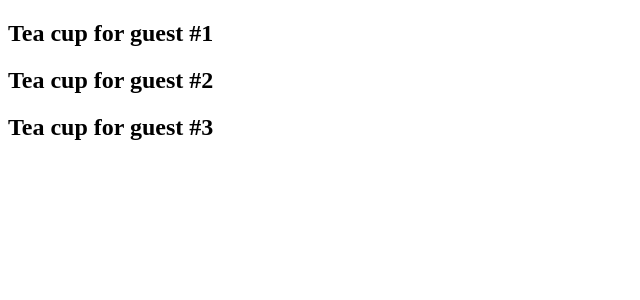
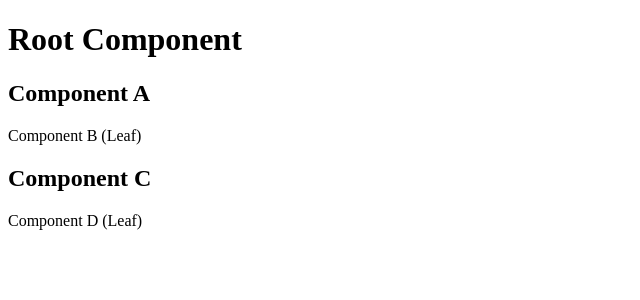
Before and after one commit to kencha-a11/appdev1, a React (Vite) app in the folder react-describing-ui/: page / in a window 1280 px wide. Shown: the top 300 px of the page, without its empty margins (0-640 px from the left). Built offline with nearby package versions, Linux system fonts and the light colour scheme.

Commit message:
Done with why understanding your UI as trees is useful

```diff
--- a/react-describing-ui/src/App.jsx
+++ b/react-describing-ui/src/App.jsx
@@ -4,7 +4,12 @@
 import PackingList from "./components/PackagingList"
 import List from "./components/List"
 import TeaSet from "./components/TeaSet"
+import RootComponent from "./components/tree/RootComponent"
+import { rootGreet } from "./module/RootModule"
+
+
 function App() {
+  const greet = rootGreet()
 
   return (
     <>
@@ -13,8 +18,9 @@
       {/* <Profile /> */}
       {/* <PackingList /> */}
       {/* <List /> */}
-      <TeaSet />
-
+      {/* <TeaSet /> */}
+      <RootComponent />
+      <p>{greet}</p>
     </>
   )
 }
--- /dev/null
+++ b/react-describing-ui/src/components/tree/ComponentA.jsx
@@ -0,0 +1,12 @@
+import ComponentB from '../tree/ComponentB';
+
+function ComponentA() {
+  return (
+    <div>
+      <h2>Component A</h2>
+      <ComponentB />
+    </div>
+  );
+}
+
+export default ComponentA;
--- /dev/null
+++ b/react-describing-ui/src/components/tree/ComponentB.jsx
@@ -0,0 +1,9 @@
+function ComponentB() {
+  return (
+    <div>
+      <p>Component B (Leaf)</p>
+    </div>
+  );
+}
+
+export default ComponentB;
--- /dev/null
+++ b/react-describing-ui/src/components/tree/ComponentC.jsx
@@ -0,0 +1,12 @@
+import ComponentD from '../tree/ComponentD';
+
+function ComponentC() {
+  return (
+    <div>
+      <h2>Component C</h2>
+      <ComponentD />
+    </div>
+  );
+}
+
+export default ComponentC;
--- /dev/null
+++ b/react-describing-ui/src/components/tree/ComponentD.jsx
@@ -0,0 +1,9 @@
+function ComponentD() {
+  return (
+    <div>
+      <p>Component D (Leaf)</p>
+    </div>
+  );
+}
+
+export default ComponentD;
--- /dev/null
+++ b/react-describing-ui/src/components/tree/RootComponent.jsx
@@ -0,0 +1,14 @@
+import ComponentA from '../tree/ComponentA'
+import ComponentC from '../tree/ComponentC';
+
+function RootComponent() {
+  return (
+    <div>
+      <h1>Root Component</h1>
+      <ComponentA />
+      <ComponentC />
+    </div>
+  );
+}
+
+export default RootComponent;
--- /dev/null
+++ b/react-describing-ui/src/module/ModuleA.js
@@ -0,0 +1,3 @@
+export function greetA() {
+  console.log('Hello from ModuleA');
+}
--- /dev/null
+++ b/react-describing-ui/src/module/ModuleB.js
@@ -0,0 +1,3 @@
+export function greetB() {
+  console.log('Hello from ModuleB');
+}
--- /dev/null
+++ b/react-describing-ui/src/module/ModuleC.js
@@ -0,0 +1,6 @@
+import { greetD } from './ModuleD.js';
+
+export function greetC() {
+  console.log('Hello from ModuleC');
+  greetD();
+}
--- /dev/null
+++ b/react-describing-ui/src/module/ModuleD.js
@@ -0,0 +1,3 @@
+export function greetD() {
+  console.log('Hello from ModuleD');
+}
--- /dev/null
+++ b/react-describing-ui/src/module/RootModule.js
@@ -0,0 +1,10 @@
+import { greetA } from './ModuleA.js';
+import { greetB } from './ModuleB.js';
+import { greetC } from './ModuleC.js';
+
+export function rootGreet() {
+  console.log('Hello from RootModule');
+  greetA();
+  greetB();
+  greetC();
+}
```
